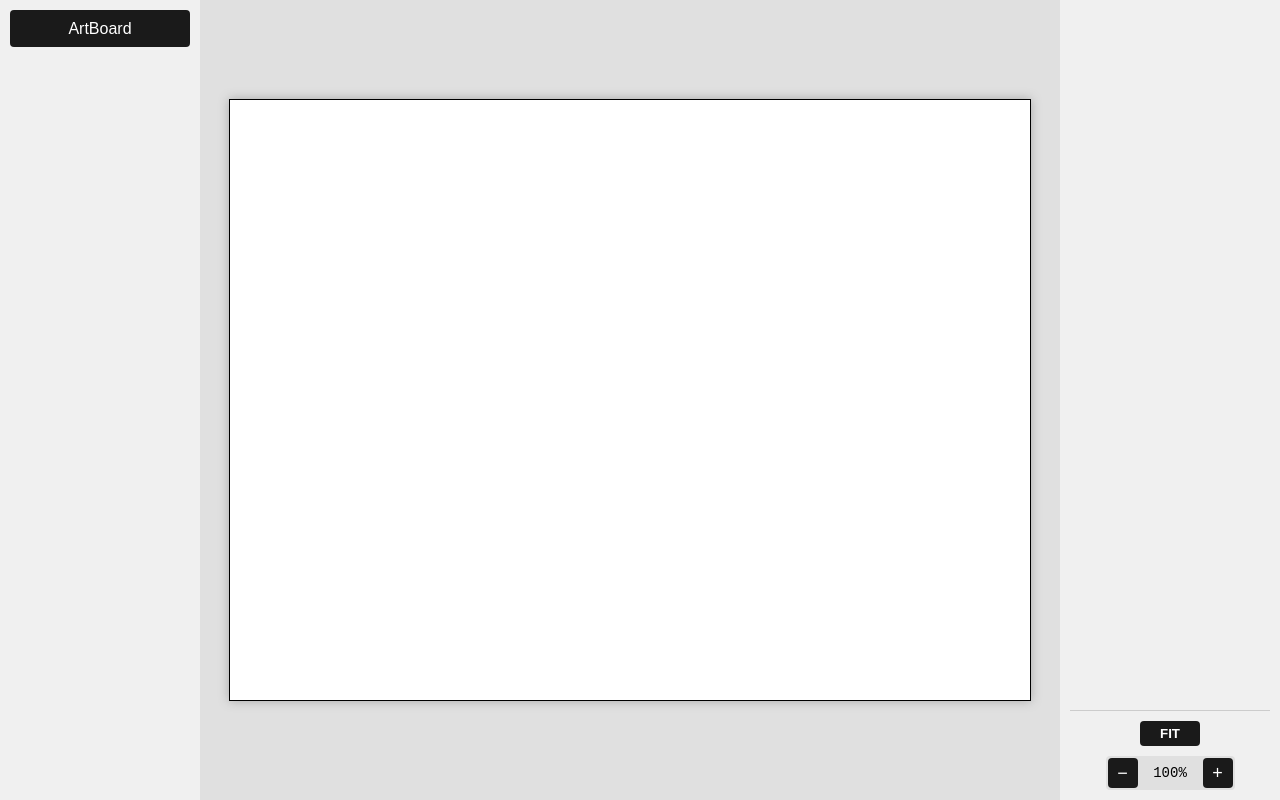
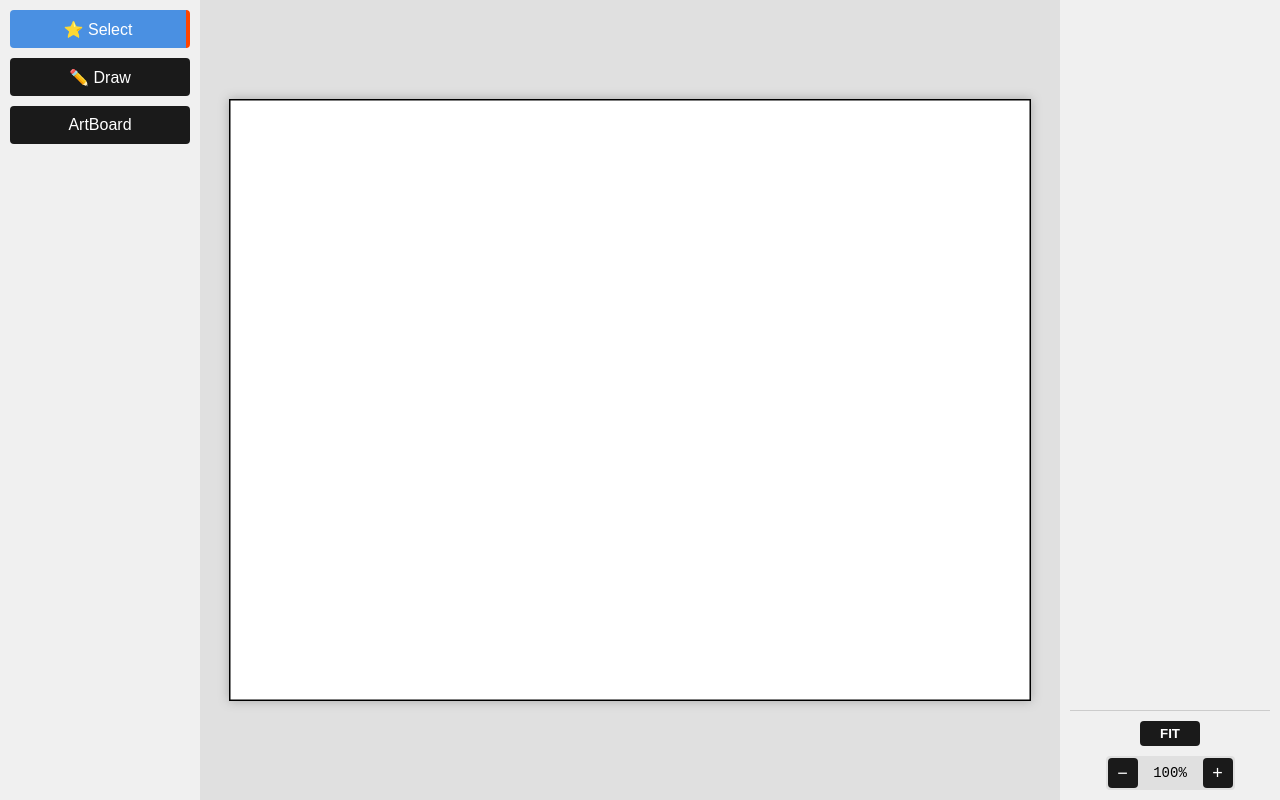
Before and after one commit to Austintastic/ArtMorphix, a React (Vite) app: page /ArtMorphix/app in a window 1280 px wide. Built offline with nearby package versions, Linux system fonts and the light colour scheme.

Commit message:
Draw Tool

```diff
--- a/src/components/ArtSpace.jsx
+++ b/src/components/ArtSpace.jsx
@@ -1,12 +1,23 @@
 import React, { useState, useEffect, useRef, forwardRef, useImperativeHandle } from 'react';
+import { MODES } from '../utils/constants';
+import DrawTool from './DrawTool';
 import '../assets/styles.css';
 
-const ArtSpace = forwardRef(({ artboardSize, zoom, setZoom, onZoomIn, onZoomOut, onFitToView }, ref) => {
+const ArtSpace = forwardRef(({
+  artboardSize,
+  zoom,
+  setZoom,
+  onZoomIn,
+  onZoomOut,
+  onFitToView,
+  currentMode
+}, ref) => {
   const containerRef = useRef(null);
   const [pan, setPan] = useState({ x: 0, y: 0 });
   const [isSpacePressed, setIsSpacePressed] = useState(false);
   const [isDragging, setIsDragging] = useState(false);
   const [startPos, setStartPos] = useState({ x: 0, y: 0 });
+  const [lines, setLines] = useState([]);
 
   // Handle spacebar press/release
   useEffect(() => {
@@ -165,15 +176,28 @@ const ArtSpace = forwardRef(({ artboardSize, zoom, setZoom, onZoomIn, onZoomOut,
     }
   }, [zoom]); // Added zoom to dependencies since we use it in the handler
 
+  const handleDrawComplete = (points) => {
+    if (points.length === 2) {
+      setLines(prev => [...prev, {
+        start: points[0],
+        end: points[1]
+      }]);
+    }
+  };
+
   return (
     <div
       ref={containerRef}
       className="artspace"
-      onMouseDown={handleMouseDown}
-      onMouseMove={handleMouseMove}
-      onMouseUp={handleMouseUp}
-      onMouseLeave={handleMouseUp}
-      style={{ cursor: isSpacePressed ? 'grab' : 'default' }}
+      onMouseDown={isSpacePressed ? handleMouseDown : undefined}
+      onMouseMove={isSpacePressed ? handleMouseMove : undefined}
+      onMouseUp={isSpacePressed ? handleMouseUp : undefined}
+      onMouseLeave={isSpacePressed ? handleMouseUp : undefined}
+      style={{
+        cursor: isSpacePressed ? 'grab' :
+               currentMode === MODES.DRAW ? 'crosshair' :
+               'default'
+      }}
     >
       <svg
         className="artboard"
@@ -183,7 +207,43 @@ const ArtSpace = forwardRef(({ artboardSize, zoom, setZoom, onZoomIn, onZoomOut,
           transform: `translate(calc(-50% + ${pan.x}px), calc(-50% + ${pan.y}px)) scale(${zoom})`,
           transformOrigin: 'center'
         }}
-      />
+        onMouseDown={e => !isSpacePressed && e.stopPropagation()}
+        onMouseMove={e => !isSpacePressed && e.stopPropagation()}
+        onMouseUp={e => !isSpacePressed && e.stopPropagation()}
+      >
+        {/* Background rect to show artboard bounds */}
+        <rect
+          x="0"
+          y="0"
+          width={artboardSize.width}
+          height={artboardSize.height}
+          fill="white"
+          stroke="black"
+          strokeWidth="1"
+        />
+
+        {/* Render existing lines */}
+        {lines.map((line, index) => (
+          <line
+            key={index}
+            x1={line.start.x}
+            y1={line.start.y}
+            x2={line.end.x}
+            y2={line.end.y}
+            stroke="black"
+            strokeWidth={1}
+          />
+        ))}
+
+        {/* Render DrawTool when in draw mode */}
+        {currentMode === MODES.DRAW && (
+          <DrawTool
+            pan={pan}
+            zoom={zoom}
+            onDrawComplete={handleDrawComplete}
+          />
+        )}
+      </svg>
     </div>
   );
 });
--- /dev/null
+++ b/src/components/DrawTool.jsx
@@ -0,0 +1,65 @@
+import React, { useState } from 'react';
+
+function DrawTool({ pan, zoom, onDrawComplete }) {
+  const [startPoint, setStartPoint] = useState(null);
+  const [currentPoint, setCurrentPoint] = useState(null);
+
+  const getArtboardCoordinates = (e) => {
+    const svg = e.currentTarget.closest('svg');
+    const rect = svg.getBoundingClientRect();
+    const x = (e.clientX - rect.left) / zoom;
+    const y = (e.clientY - rect.top) / zoom;
+    return { x, y };
+  };
+
+  const handleClick = (e) => {
+    e.stopPropagation();
+    const point = getArtboardCoordinates(e);
+
+    if (!startPoint) {
+      // First click - set start point
+      setStartPoint(point);
+      setCurrentPoint(point);
+    } else {
+      // Second click - complete the line
+      onDrawComplete([startPoint, point]);
+      setStartPoint(null);
+      setCurrentPoint(null);
+    }
+  };
+
+  const handleMouseMove = (e) => {
+    if (startPoint) {
+      e.stopPropagation();
+      const point = getArtboardCoordinates(e);
+      setCurrentPoint(point);
+    }
+  };
+
+  return (
+    <>
+      <rect
+        x="0"
+        y="0"
+        width="100%"
+        height="100%"
+        fill="transparent"
+        onClick={handleClick}
+        onMouseMove={handleMouseMove}
+        style={{ pointerEvents: 'all' }}
+      />
+      {startPoint && currentPoint && (
+        <line
+          x1={startPoint.x}
+          y1={startPoint.y}
+          x2={currentPoint.x}
+          y2={currentPoint.y}
+          stroke="black"
+          strokeWidth={1}
+        />
+      )}
+    </>
+  );
+}
+
+export default DrawTool;
--- a/src/components/Toolbar.jsx
+++ b/src/components/Toolbar.jsx
@@ -1,12 +1,27 @@
 import React from 'react';
+import { MODES, MODE_ICONS } from '../utils/constants';
 
-function Toolbar({ onSelectArtSpace, selected, onZoomIn, onZoomOut, onFitToView }) {
+function Toolbar({ onSelectArtSpace, selected, currentMode, onModeChange }) {
   return (
     <div className="toolbar">
       <button
+        className={currentMode === MODES.SELECT ? 'active' : ''}
+        onClick={() => onModeChange(MODES.SELECT)}
+      >
+        {MODE_ICONS[MODES.SELECT]} Select
+      </button>
+      <button
+        className={currentMode === MODES.DRAW ? 'active' : ''}
+        onClick={() => onModeChange(MODES.DRAW)}
+      >
+        {MODE_ICONS[MODES.DRAW]} Draw
+      </button>
+      <button
         className={selected === 'artspace' ? 'active' : ''}
         onClick={onSelectArtSpace}
-      >ArtBoard</button>
+      >
+        ArtBoard
+      </button>
     </div>
   );
 }
--- a/src/pages/AppPage.jsx
+++ b/src/pages/AppPage.jsx
@@ -2,6 +2,7 @@ import React, { useState, useRef } from 'react';
 import Toolbar from '../components/Toolbar.jsx';
 import ArtSpace from '../components/ArtSpace.jsx';
 import PropertiesPanel from '../components/PropertiesPanel.jsx';
+import { MODES } from '../utils/constants';
 import '../assets/styles.css';
 
 function AppPage() {
@@ -9,6 +10,7 @@ function AppPage() {
   const [artboardSize, setArtboardSize] = useState({ width: 800, height: 600 });
   const [selected, setSelected] = useState(null);
   const [zoom, setZoom] = useState(1);
+  const [currentMode, setCurrentMode] = useState(MODES.SELECT);
   const artSpaceRef = useRef(null);
 
   const handleSelectArtSpace = () => {
@@ -30,16 +32,18 @@ function AppPage() {
     }
   };
 
+  const handleModeChange = (mode) => {
+    setCurrentMode(mode);
+  };
+
   return (
     <div className="app-container">
       <div className="toolbar-wrap">
         <Toolbar
           onSelectArtSpace={handleSelectArtSpace}
           selected={selected}
-          onZoomIn={handleZoomIn}
-          onZoomOut={handleZoomOut}
-          onFitToView={handleFitToView}
-          zoom={zoom}
+          currentMode={currentMode}
+          onModeChange={handleModeChange}
         />
       </div>
       <div className="artspace-wrap">
@@ -51,6 +55,7 @@ function AppPage() {
           onZoomIn={handleZoomIn}
           onZoomOut={handleZoomOut}
           onFitToView={handleFitToView}
+          currentMode={currentMode}
         />
       </div>
       <div className="properties-wrap">
--- /dev/null
+++ b/src/utils/constants.js
@@ -0,0 +1,9 @@
+export const MODES = {
+  SELECT: 'SELECT',
+  DRAW: 'DRAW'
+};
+
+export const MODE_ICONS = {
+  [MODES.SELECT]: '⭐',
+  [MODES.DRAW]: '✏️'
+};
```
